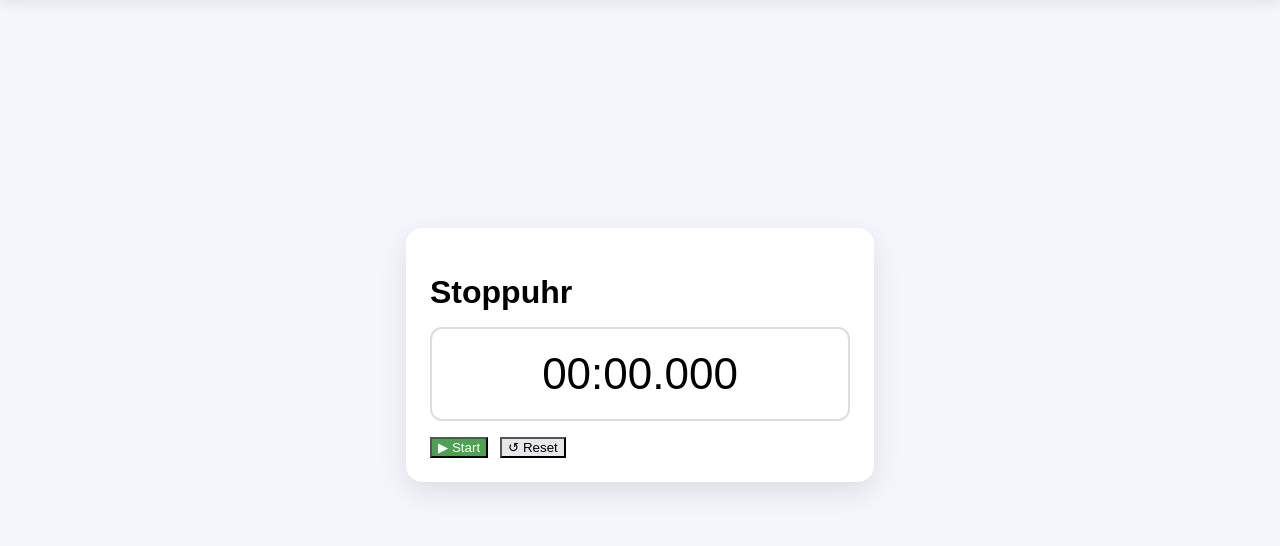
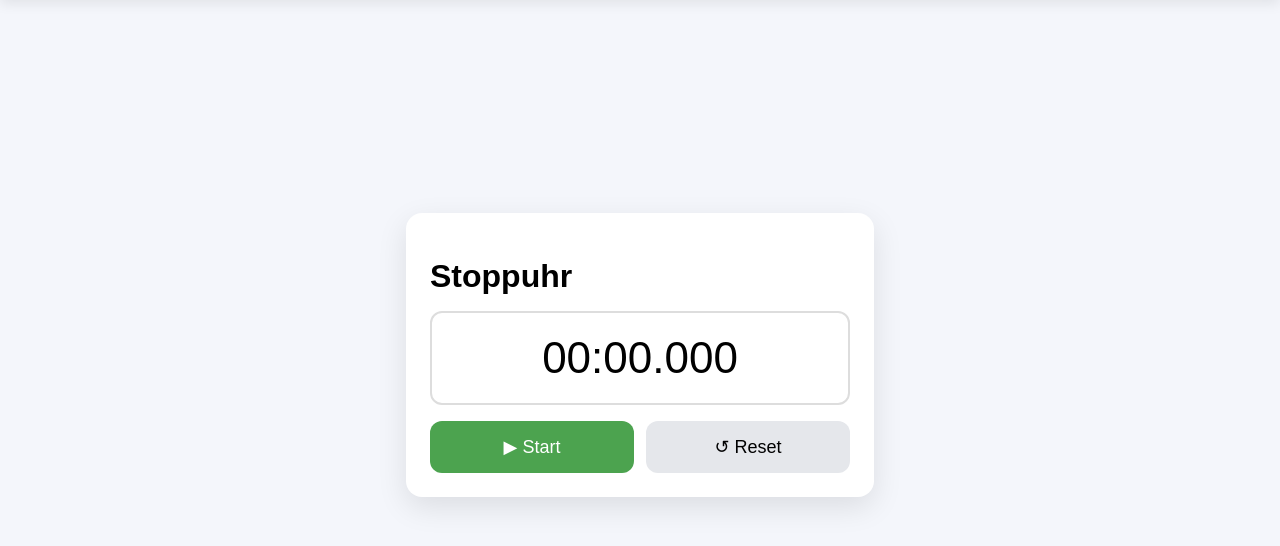
Before and after one commit to LorettaPantelic/VWA, a Flask app: page /stopwatch in a window 1280 px wide. Shown: the part 74-620 px from the top of the page. Run offline with Flask 3, Linux system fonts and the light colour scheme.

Commit message:
Fix button layout in stopwatch.html

```diff
--- a/scoreboard_web/templates/stopwatch.html
+++ b/scoreboard_web/templates/stopwatch.html
@@ -31,6 +31,16 @@
     }
 
     button {
+        flex: 1;
+        padding: 14px;
+        font-size: 18px;
+        border: none;
+        border-radius: 12px;
+        cursor: pointer;
+        position: relative;
+        box-sizing: border-box;
+        min-height: 52px;
+
         display: flex;
         align-items: center;
         justify-content: center;
```
